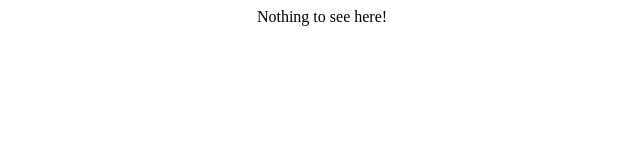
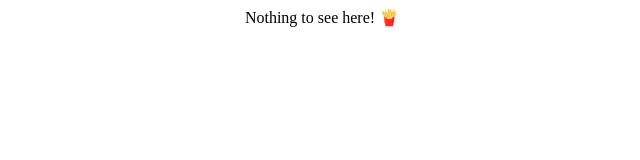
Before and after one commit to NEWisREAL1/Asset-for-ComCamp35-WebDev, a plain HTML site: page index.html in a window 1280 px wide. Shown: the full height of the page, 318-958 px from the left. Drawn offline with Linux system fonts and the light colour scheme.

Commit message:
nothing again

```diff
--- a/index.html
+++ b/index.html
@@ -7,7 +7,7 @@
 </head>
 <body>
     <center style="height: 100vh">
-        Nothing to see here!
+        Nothing to see here! 🍟
     </center>
 </body>
 </html>
```
Also changed, not shown: 1 other file.
